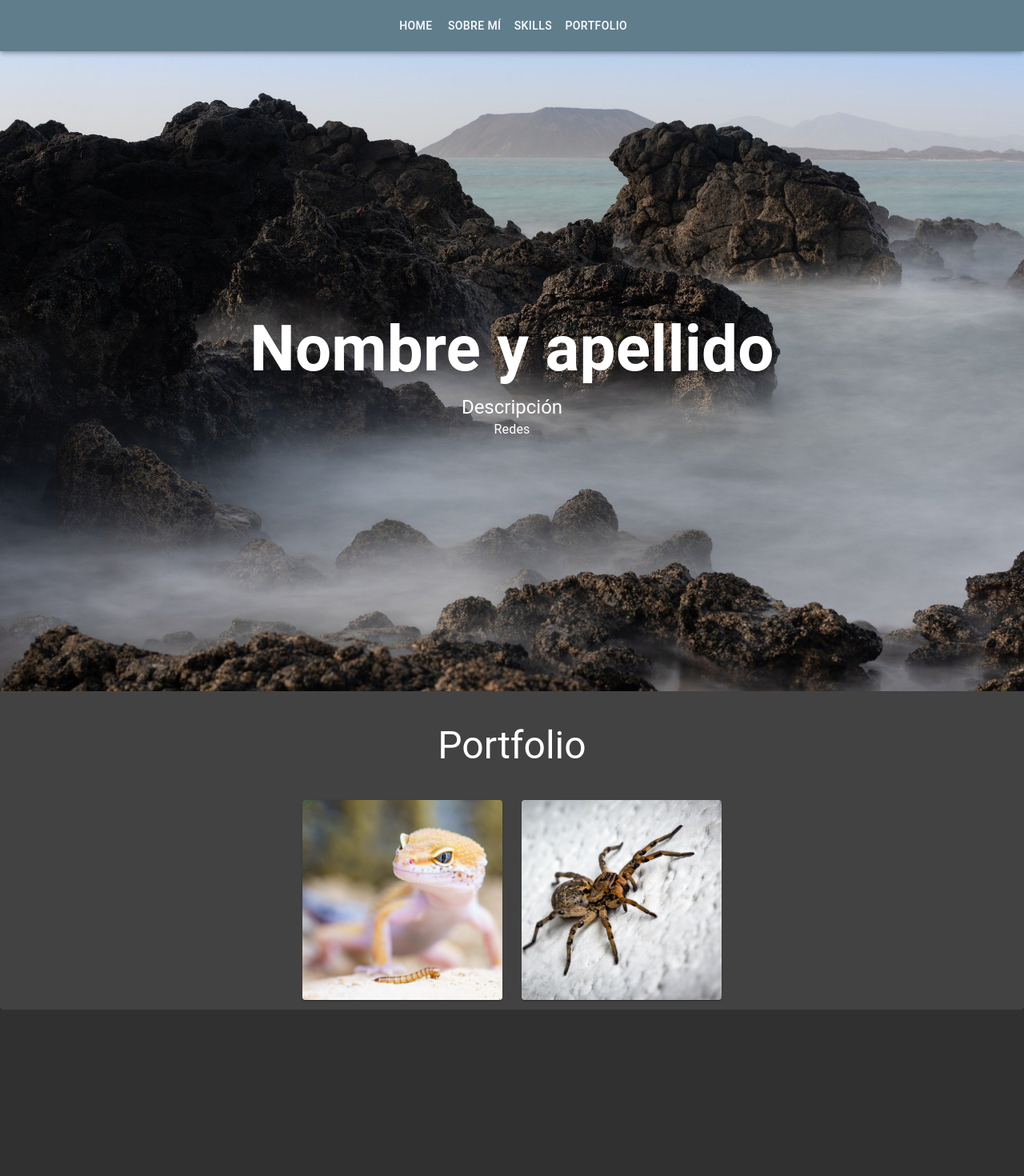
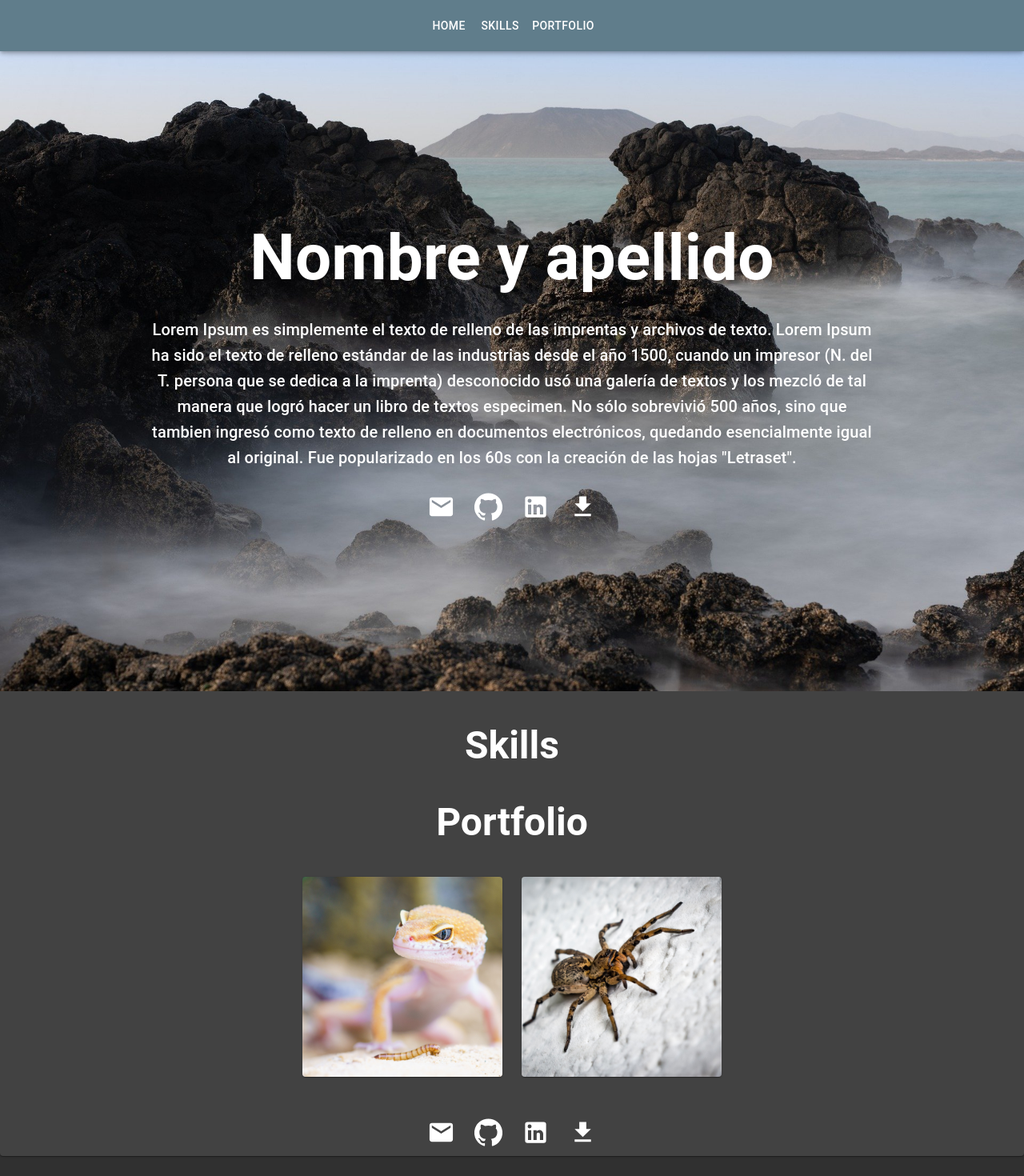
Before and after one commit to gasparoberti/Portfolio, a React (Create React App) app: page / in a window 1280 px wide. Shown: the top 1470 px of the page at 80% size. Before the commit the page ends 1262 px from the top, so only its background shows below. Built offline with nearby package versions, Linux system fonts and the light colour scheme.

Commit message:
se agregaron los iconos, faltan hacerlos andar, se agregó el section skills. falta agregar las skills, hacer andar los botones y hacer un gradiente en la imagen de background

```diff
--- a/src/App.js
+++ b/src/App.js
@@ -1,16 +1,11 @@
 import './App.css';
 import { Container, createMuiTheme, Paper, ThemeProvider, Typography} from '@material-ui/core';
-import purple from '@material-ui/core/colors/purple';
-import green from '@material-ui/core/colors/green';
-
-// import ItemScreen from './screen/ItemScreen';
-// import data from './data/dataList';
 import GridsScreen from './screen/GridsScreen';
-// import {BrowserRouter as Router, Route, Switch} from 'react-router-dom';
 import Home from './components/Home';
 import HideAppBar from './components/HideAppBar';
 import { blueGrey, grey } from '@material-ui/core/colors';
 import Section from './components/Section';
+import Footer from './components/Footer';
 
 
 const theme = createMuiTheme({
@@ -47,6 +42,10 @@ function App() {
       </div>
         <Container maxWidth="md">
 
+          <div id="skills">
+            <Section title="Skills"/>
+          </div>
+
           <div id="portfolio">
             <Section title="Portfolio"/>
             <GridsScreen/>
@@ -58,6 +57,9 @@ function App() {
               </Route>
             )} */}
 
+
+            <Footer/>
+
         </Container>
 
       </Paper>
--- a/src/components/AlertDialogSlide.js
+++ b/src/components/AlertDialogSlide.js
@@ -1,10 +1,5 @@
 import React from 'react';
-import Button from '@material-ui/core/Button';
 import Dialog from '@material-ui/core/Dialog';
-import DialogActions from '@material-ui/core/DialogActions';
-import DialogContent from '@material-ui/core/DialogContent';
-import DialogContentText from '@material-ui/core/DialogContentText';
-import DialogTitle from '@material-ui/core/DialogTitle';
 import Slide from '@material-ui/core/Slide';
 import ItemScreen from '../screen/ItemScreen';
 
--- /dev/null
+++ b/src/components/Footer.js
@@ -0,0 +1,19 @@
+import { Grid } from '@material-ui/core';
+import React from 'react';
+import IconButtons from './IconButtons';
+
+function Footer(props) {
+    return (
+        <div style={ {margin: '40px'} }>
+            <Grid
+                container
+                justify="center"
+                alignItems="center"
+            >
+                <IconButtons/>
+            </Grid>
+        </div>
+    );
+}
+
+export default Footer;
--- a/src/components/HideAppBar.js
+++ b/src/components/HideAppBar.js
@@ -39,7 +39,6 @@ export default function HideAppBar(props) {
       <HideOnScroll {...props}>
         <AppBar color="primary">
           <Toolbar>
-            {/* <Typography variant="h6">Scroll to Hide App Bar</Typography> */}
             <Grid
                 container
                 spacing={3}
@@ -48,9 +47,6 @@ export default function HideAppBar(props) {
             >
                 <Link activeClass="active" to="home" spy={true} smooth={true} offset={50} duration={500}>
                     <Button color="inherit">Home</Button>
-                </Link>
-                <Link activeClass="active" to="sobremi" spy={true} smooth={true} offset={50} duration={500}>
-                    <Button color="inherit">Sobre Mí</Button>
                 </Link>
                 <Link activeClass="active" to="skills" spy={true} smooth={true} offset={50} duration={500}>
                     <Button color="inherit">Skills</Button>
--- a/src/components/Home.js
+++ b/src/components/Home.js
@@ -1,7 +1,8 @@
-import { Grid, Typography } from '@material-ui/core';
+import { Container, Grid, Typography } from '@material-ui/core';
 import React from 'react';
 
 import backgroundImage from '../images/coast-5870088_1920.jpg'
+import IconButtons from './IconButtons';
 
 const styles={
     paperContainer:{
@@ -17,24 +18,25 @@ function Home(props) {
     return (
         <div>
             <div style={styles.paperContainer}>
-                <Grid container direction="column" justify='center' alignItems='center'>
+                    <Grid container spacing={4} direction="column" justify='center' alignItems='center'>
                         <Grid item>
                             <Typography variant="h2" component="h2">
                                 Nombre y apellido
                             </Typography>
                         </Grid>
 
+                        <Container maxWidth="md">
                             <Grid item>
-                        <Typography variant="h5" component="h2">
-                            Descripción
+                                <Typography align="center" variant="h6" component="h6">
+                                Lorem Ipsum es simplemente el texto de relleno de las imprentas y archivos de texto. Lorem Ipsum ha sido el texto de relleno estándar de las industrias desde el año 1500, cuando un impresor (N. del T. persona que se dedica a la imprenta) desconocido usó una galería de textos y los mezcló de tal manera que logró hacer un libro de textos especimen. No sólo sobrevivió 500 años, sino que tambien ingresó como texto de relleno en documentos electrónicos, quedando esencialmente igual al original. Fue popularizado en los 60s con la creación de las hojas "Letraset".
                                 </Typography>
                             </Grid>
+                        </Container>
 
                         <Grid item>
-                        <Typography>
-                            Redes
-                        </Typography>
+                            <IconButtons/>
                         </Grid>
+
 
 
                     </Grid>
--- /dev/null
+++ b/src/components/IconButtons.js
@@ -0,0 +1,34 @@
+import React from "react";
+import { makeStyles } from "@material-ui/core/styles";
+import IconButton from "@material-ui/core/IconButton";
+import GitHub from "@material-ui/icons/GitHub";
+import LinkedIn from "@material-ui/icons/LinkedIn";
+import Mail from "@material-ui/icons/Mail";
+import GetApp from "@material-ui/icons/GetApp";
+
+const useStyles = makeStyles(theme => ({
+  customHoverFocus: {
+    "&:hover, &.Mui-focusVisible": { backgroundColor: "#607d8b" }
+  }
+}));
+
+export default function IconButtons() {
+  const classes = useStyles();
+
+  return (
+    <div>
+      <IconButton className={classes.customHoverFocus}>
+        <Mail fontSize="large"/>
+      </IconButton>
+      <IconButton className={classes.customHoverFocus}>
+        <GitHub fontSize="large"/>
+      </IconButton>
+      <IconButton className={classes.customHoverFocus}>
+        <LinkedIn fontSize="large"/>
+      </IconButton>
+      <IconButton className={classes.customHoverFocus}>
+        <GetApp fontSize="large"/>
+      </IconButton>
+    </div>
+  );
+}
--- a/src/components/Section.js
+++ b/src/components/Section.js
@@ -1,4 +1,4 @@
-import { Grid, Typography } from '@material-ui/core';
+import { Box, Grid, Typography } from '@material-ui/core';
 import React from 'react';
 
 function Section(props) {
@@ -9,7 +9,11 @@ function Section(props) {
                 justify="center"
                 alignItems="center"
             >
-                <Typography variant="h3" component="h2">{props.title} </Typography>
+                <Typography variant="h3" component="h3">
+                    <Box fontWeight="fontWeightBold">
+                        {props.title}
+                    </Box>
+                </Typography>
             </Grid>
         </div>
     );
--- a/src/screen/GridsScreen.js
+++ b/src/screen/GridsScreen.js
@@ -15,7 +15,6 @@ function GridsScreen(props) {
             >
             {dataList.map(item=>
                 <Grid item>
-                    {/* <AppCard id={item.id} title={item.title} desc={item.desc} img={item.img[0]}/> */}
                     <AppCard item = {item}/>
                 </Grid>
             )}
```
Also changed, not shown: src/components/AppCard.js (+0 -13 lines), 1 other file (tests, documents, lock files or other folders). Lines whose indentation alone changed are shown as unchanged.
